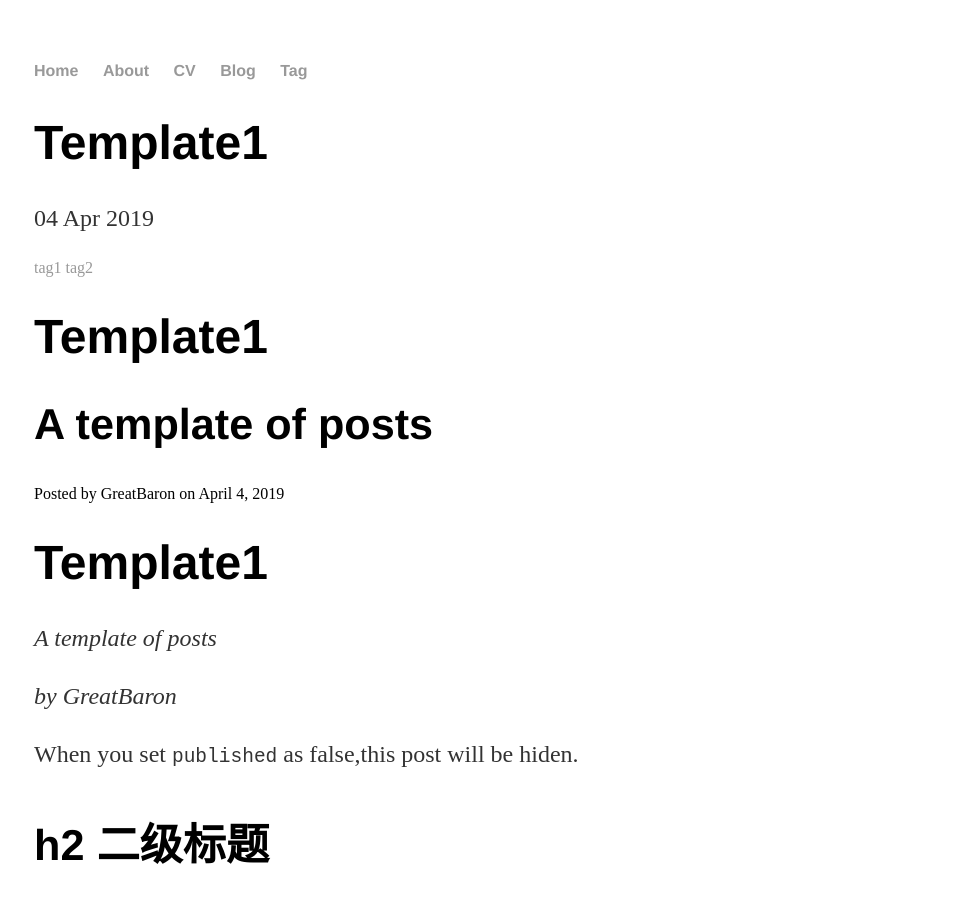
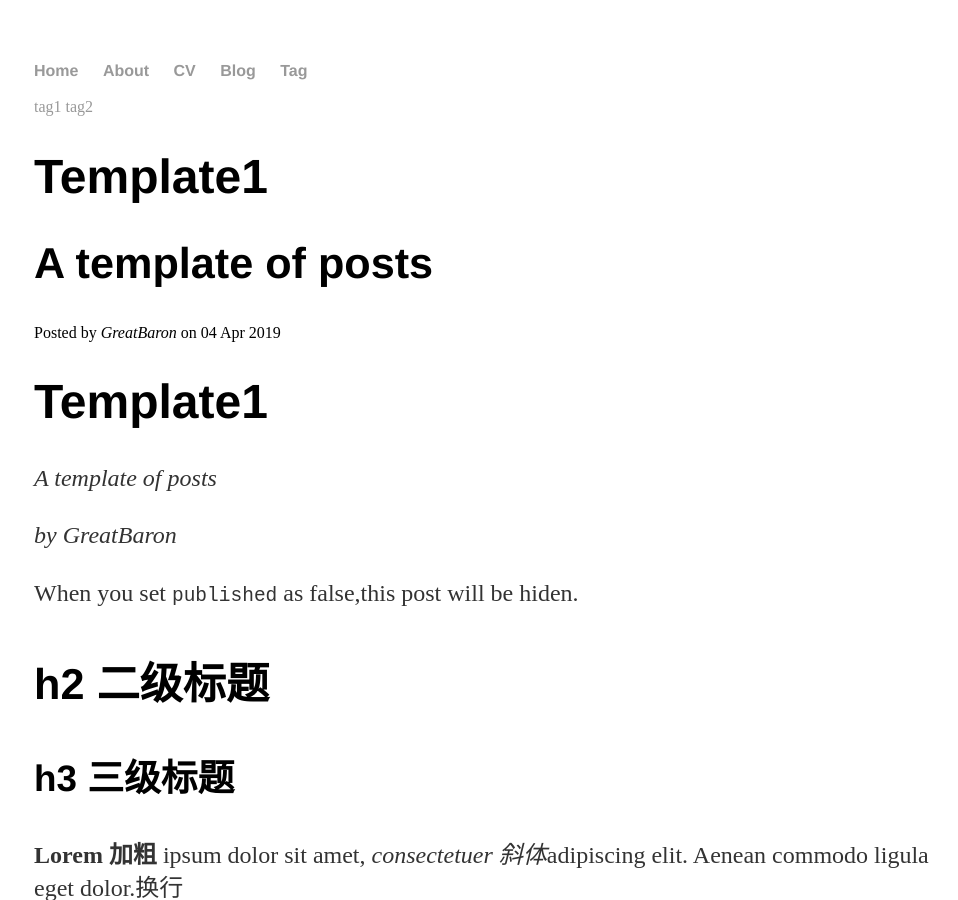
Before and after one commit to FameAndFarm/AndrewImalion.github.io, a Jekyll site: the page built from _posts/2019-04-04-template1.md, in a window 1280 px wide and 900 px high. Shown: the whole window, without its empty margins (158-1116 px from the left). Built offline with Jekyll 4.4.1, drawn with Linux system fonts in a browser that asks for light colours.

Commit message:
Update post.html

```diff
--- a/_layouts/post.html
+++ b/_layouts/post.html
@@ -1,8 +1,7 @@
 ---
 layout: default
 ---
-<h1>{{ page.title }}</h1>
-<p class="meta">{{ page.date | date_to_string }}</p>
+
 
 <div class="post-heading">
                     <div class="tags">
@@ -17,7 +16,7 @@ layout: default
                     {% comment %} if page.subtitle {% endcomment %}
                     <h2 class="subheading">{{ page.subtitle }}</h2>
                     {% comment %} endif {% endcomment %}
-                    <span class="meta">Posted by {% if page.author %}{{ page.author }}{% else %}{{ site.title }}{% endif %} on {{ page.date | date: "%B %-d, %Y" }}</span>
+                    <span class="meta">Posted by <i>{% if page.author %}{{ page.author }}{% else %}{{ site.title }}{% endif %}</i> on {{ page.date | date_to_string }}</span>
                 </div>
 
 <div class="post">
```
